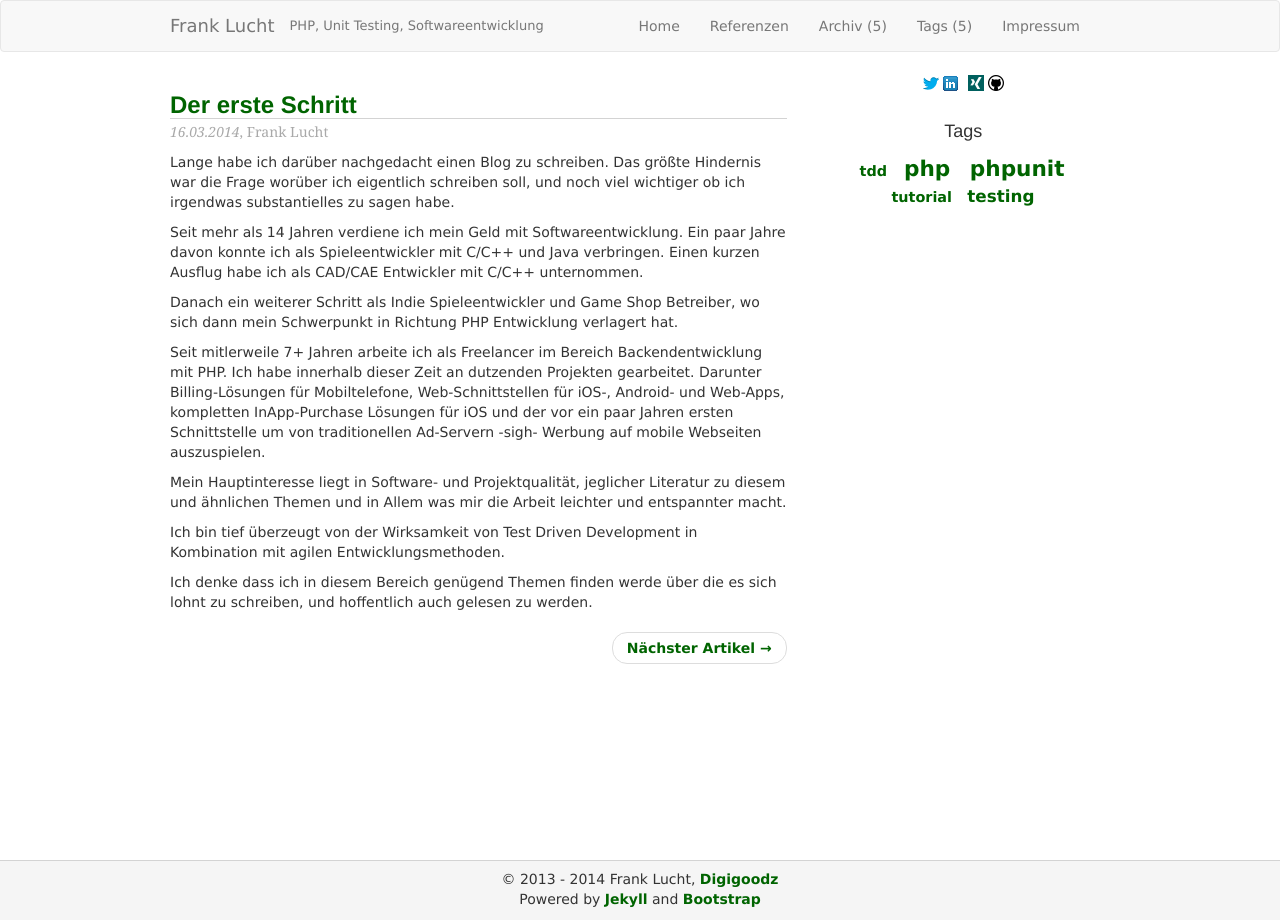
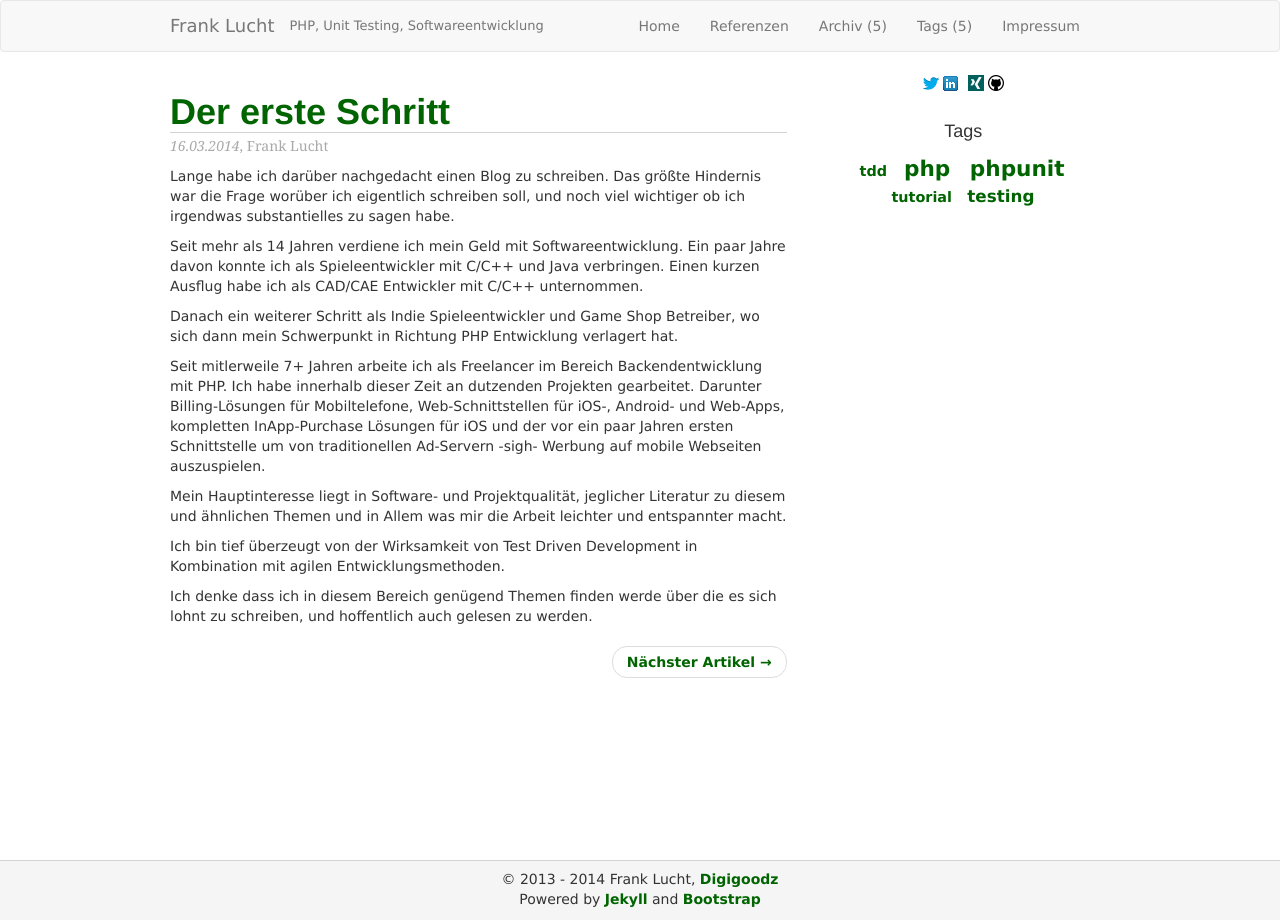
Before and after one commit to Digigoodz/digigoodz.github.io, a Jekyll site: the page built from _posts/2014-03-16-der-erste-schritt.md, in a window 1280 px wide. Built offline with Jekyll 4.4.1, drawn with Linux system fonts in a browser that asks for light colours; Markdown is read by kramdown in place of the engine named in the settings; comment, search, counter and statistics services are not loaded.

Commit message:
updated header size from h3 to h1

```diff
--- a/_layouts/post.html
+++ b/_layouts/post.html
@@ -3,7 +3,7 @@ layout: default
 ---
 <article class="post">
     <header>
-        <h3 class="post-heading"><a href="{{ post.url }}">{{ page.title }}</a></h3>
+        <h1 class="post-heading"><a href="{{ post.url }}">{{ page.title }}</a></h1>
         <div class="post-author-line"><i>{{ page.date  | date: "%d.%m.%Y" }}</i>, {{site.author.name}}</div>
     </header>
     <section>
```
